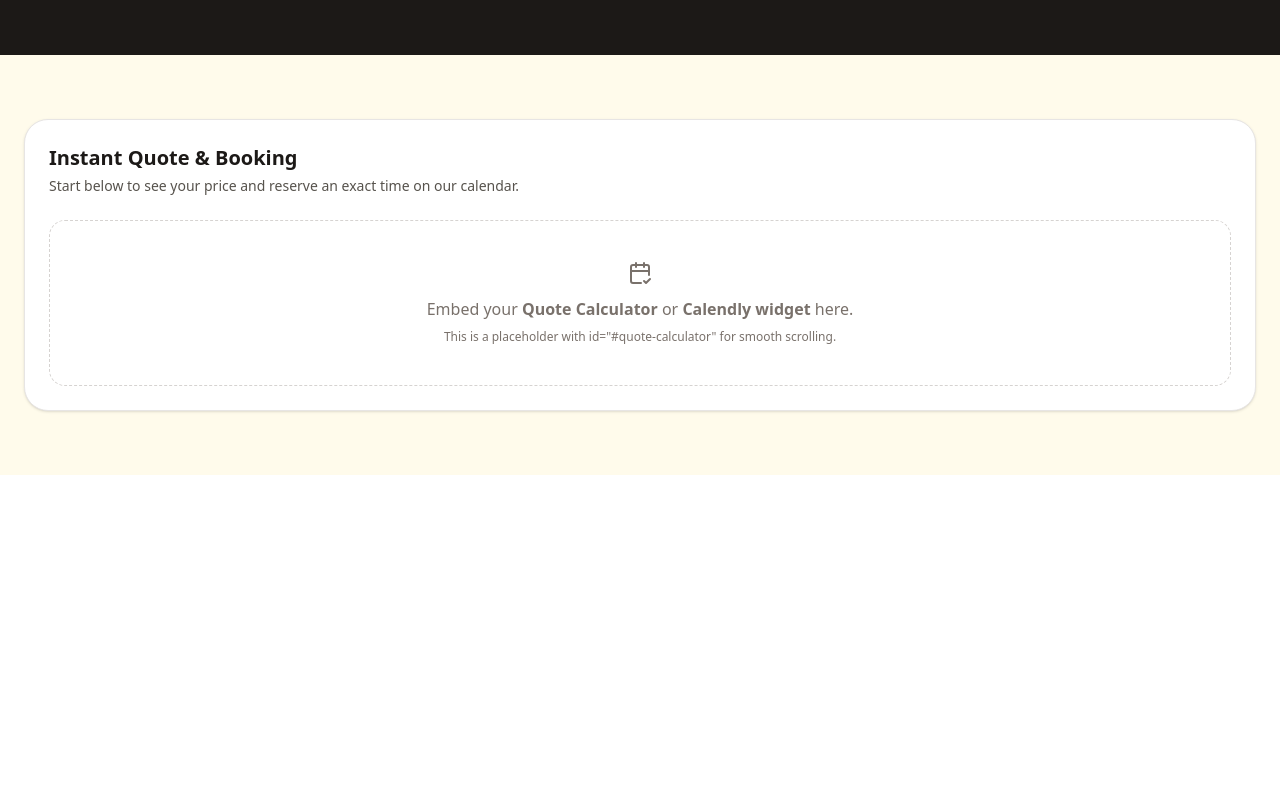
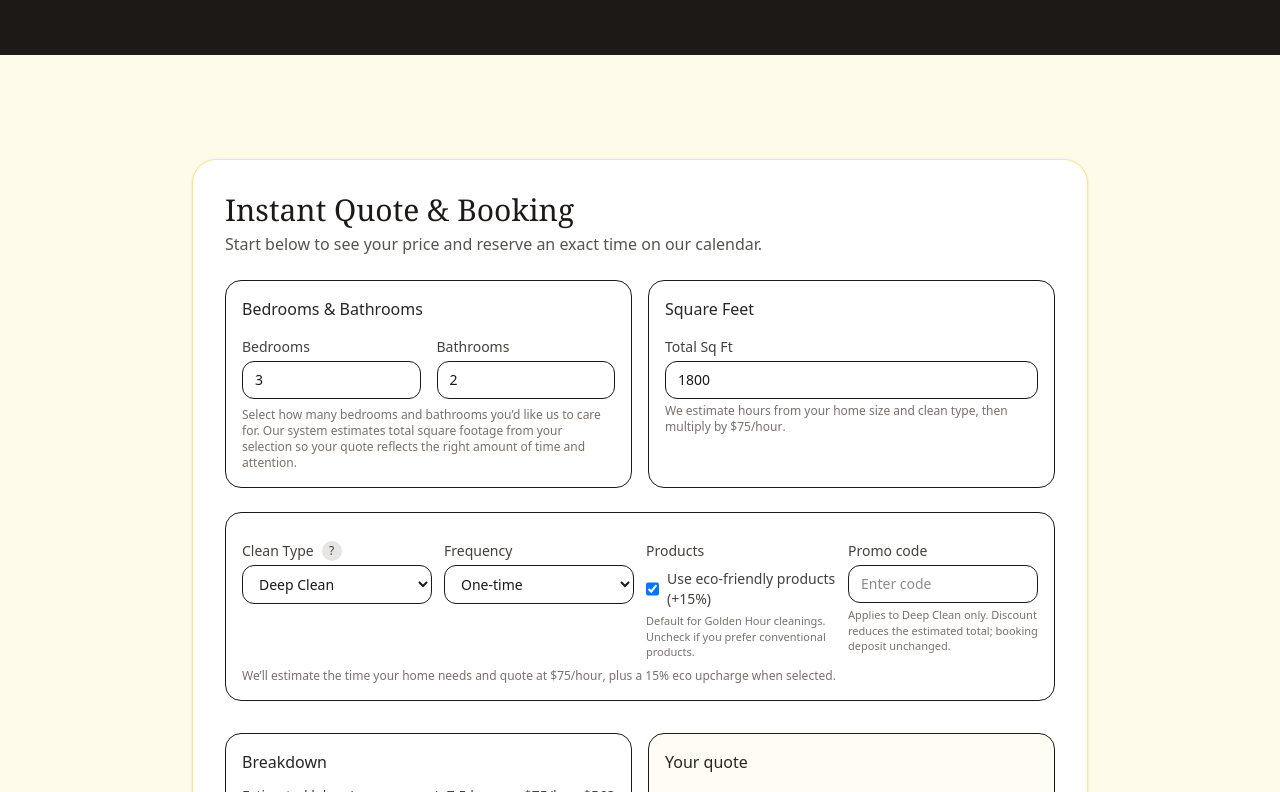
Before and after one commit to JasminBergsgaard/golden-hour-cleaning-co, a React (Vite) app: page /instant-booking in a window 1280 px wide. Shown: the part 2288-3080 px from the top of the page. Before the commit the page ends 2763 px from the top, so only its background shows below. Built offline with nearby package versions, Linux system fonts and the light colour scheme.

Commit message:
add quote calculator to booking landing page

```diff
--- a/src/App.jsx
+++ b/src/App.jsx
@@ -28,7 +28,7 @@ export default function App() {
                 style={{ scrollPaddingTop: 'var(--header-height, 120px)' }}
               >
                 <Hero />
-                <QuoteCalculator showCalendly={showCalendly} setShowCalendly={setShowCalendly} />
+                <QuoteCalculator showCalendly={showCalendly} setShowCalendly={setShowCalendly} title="Get a Quote" subtitle="Transparent hourly pricing with eco-friendly supplies and gentle care." />
                 <Services />
               </main>
 
@@ -38,7 +38,7 @@ export default function App() {
         />
 
         {/* Google Ads Landing Page */}
-        <Route path="/instant-booking" element={<InstantBookLanding />} />
+        <Route path="/instant-booking" element={<InstantBookLanding showCalendly={showCalendly} setShowCalendly={setShowCalendly} />} />
 
         {/* Optional fallback */}
         <Route path="*" element={
--- a/src/components/InstantBookLanding.jsx
+++ b/src/components/InstantBookLanding.jsx
@@ -1,5 +1,6 @@
 import { motion } from "framer-motion";
 import { CalendarCheck2, BadgeCheck, ShieldCheck, Leaf, Stars } from "lucide-react";
+import QuoteCalculator from './QuoteCalculator';
 
 /**
  * Golden Hour Cleaning Co. — Landing Page (React + Tailwind)
@@ -9,7 +10,7 @@ import { CalendarCheck2, BadgeCheck, ShieldCheck, Leaf, Stars } from "lucide-rea
  * to the #quote-calculator section where your quote widget or Calendly embed lives.
  */
 
-export default function InstantBookLanding() {
+export default function InstantBookLanding({ showCalendly, setShowCalendly }) {
   const scrollToQuote = () => {
     const el = document.querySelector("#quote-calculator");
     if (el) el.scrollIntoView({ behavior: "smooth", block: "start" });
@@ -176,17 +177,7 @@ export default function InstantBookLanding() {
 
       {/* QUOTE CALCULATOR MOUNT (placeholder) */}
       <section id="quote-calculator" className="mx-auto max-w-7xl px-6 py-16">
-        <div className="rounded-3xl border border-stone-200 bg-white p-6 shadow-sm">
-          <h4 className="text-xl font-semibold">Instant Quote & Booking</h4>
-          <p className="mt-1 text-sm text-stone-600">Start below to see your price and reserve an exact time on our calendar.</p>
-          <div className="mt-6">
-            <div className="grid place-items-center rounded-2xl border border-dashed border-stone-300 p-10 text-center text-stone-500">
-              <CalendarCheck2 className="mb-3 h-6 w-6" />
-              <p>Embed your <strong>Quote Calculator</strong> or <strong>Calendly widget</strong> here.</p>
-              <p className="text-xs mt-2">This is a placeholder with id="#quote-calculator" for smooth scrolling.</p>
-            </div>
-          </div>
-        </div>
+        <QuoteCalculator showCalendly={showCalendly} setShowCalendly={setShowCalendly} title="Instant Quote & Booking" subtitle="Start below to see your price and reserve an exact time on our calendar." />
       </section>
     </div>
   );
--- a/src/components/QuoteCalculator.jsx
+++ b/src/components/QuoteCalculator.jsx
@@ -104,7 +104,7 @@ function pickCalendlySlotAtLeast(minHours) {
   return found || sorted[sorted.length - 1];
 }
 
-export default function QuoteCalculator({ showCalendly, setShowCalendly }) {
+export default function QuoteCalculator({ showCalendly, setShowCalendly, title, subtitle }) {
   const [bedrooms, setBedrooms] = useState(3);
   const [bathrooms, setBathrooms] = useState(2);
   const [sqft, setSqft] = useState(1800);
@@ -326,10 +326,8 @@ export default function QuoteCalculator({ showCalendly, setShowCalendly }) {
         id="quote"
         className="mx-auto max-w-4xl rounded-3xl border border-amber-200 bg-white p-6 shadow-sm md:p-8 pt-14"
       >
-        <h2 className="font-serif text-2xl md:text-3xl">Get a Quote</h2>
-        <p className="mt-1 text-stone-600">
-          Transparent hourly pricing with eco-friendly supplies and gentle care.
-        </p>
+        <h2 className="font-serif text-2xl md:text-3xl">{title}</h2>
+        <p className="mt-1 text-stone-600">{subtitle}</p>
 
         {/* Inputs */}
         <div className="mt-6 grid gap-4 md:grid-cols-2">
```
